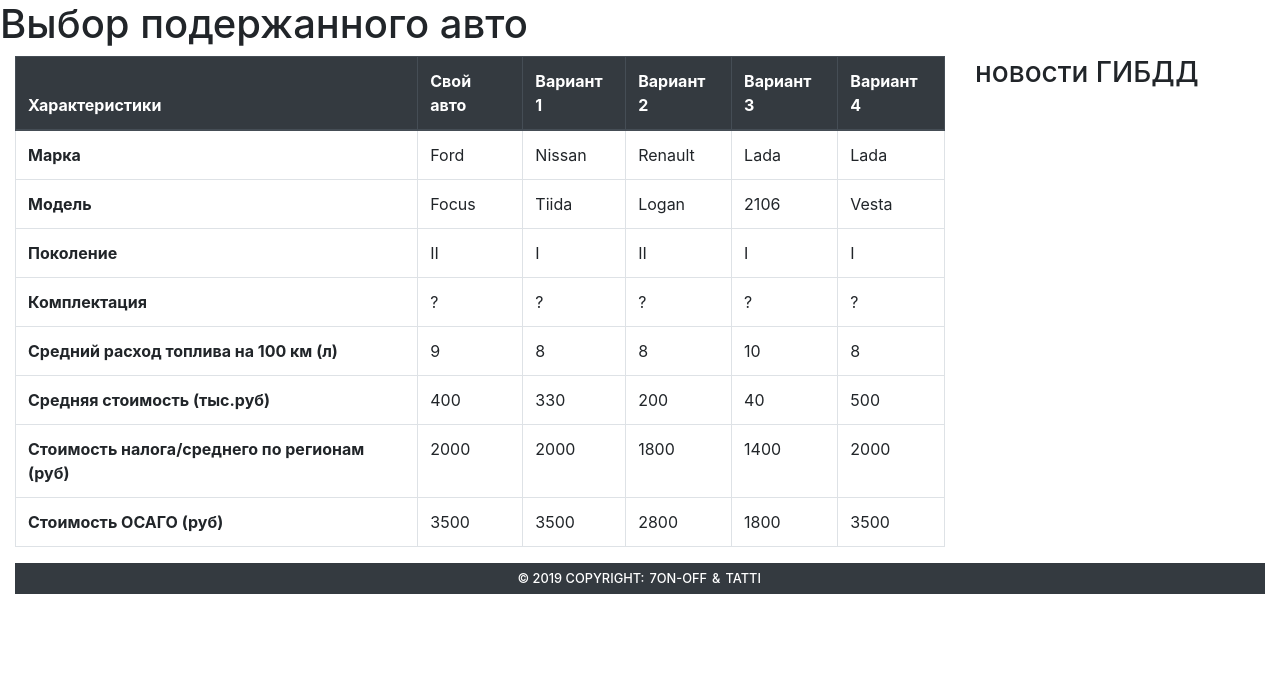
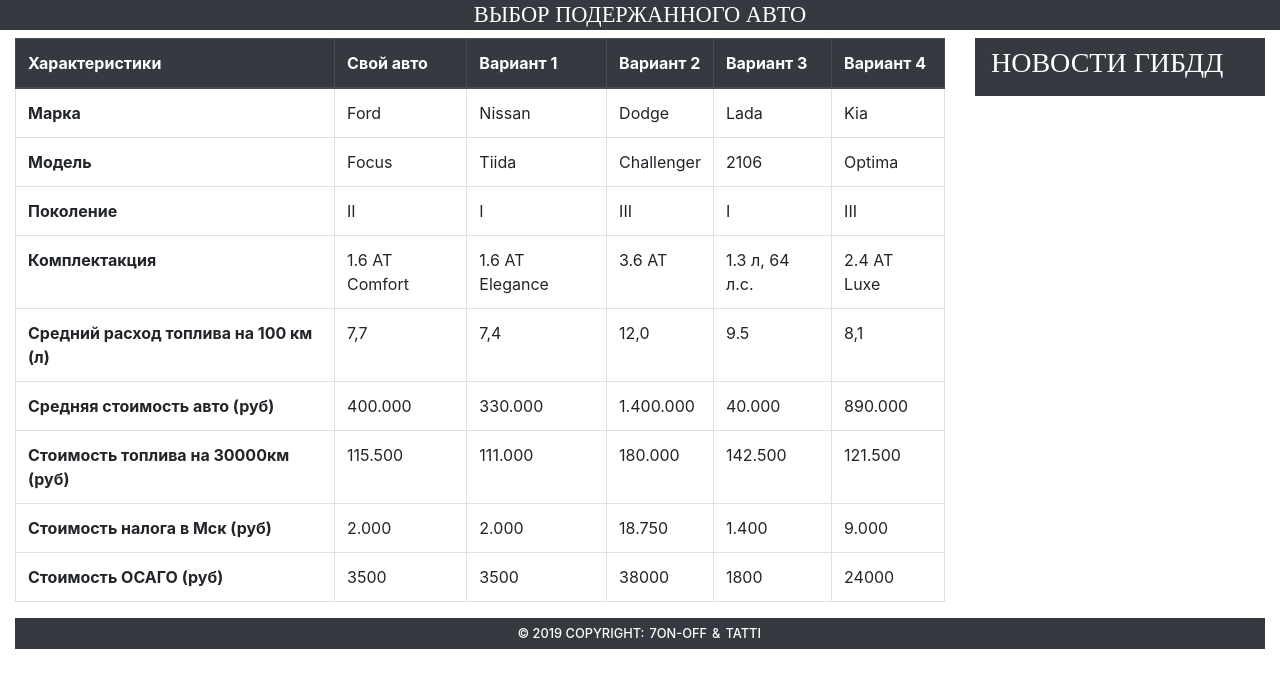
Before and after one commit to jssemeone/used_car_compare, a Flask app: page / in a window 1280 px wide. Shown: the top 688 px of the page. Run offline with Flask 2, Linux system fonts and the light colour scheme; data that the repository does not hold is empty; some libraries are stand-ins or nearby versions.

Commit message:
Изменил кол-во отображаемы новостей, убрал даты публикаций, добавил стили, добавил параметры в таблицу

```diff
--- a/webapp/__init__.py
+++ b/webapp/__init__.py
@@ -9,7 +9,7 @@
 
     @app.route("/")
     def main():
-        news_list = News.query.limit(4).all()
+        news_list = News.query.limit(7).all()
         return render_template('index.html', news_list = news_list)
 
     return app
--- a/webapp/static/main.css
+++ b/webapp/static/main.css
@@ -1,17 +1,42 @@
 
-header-h1 {
+.header-h1 {
     text-align: center;
     margin-bottom: .5rem;
 }
-header-h1 h1 {
+.header-h1 h1 {
     background: #343a40;
     margin-bottom: 0;
-    padding: .5rem 1rem;
-    font-size: 1.25rem;
+    padding: .1rem 1rem;
+    font-family: 'Times New Roman', Times, serif;
+    font-size: 1.4rem;
     text-transform: uppercase;
     color: #fff;
 }
 
+
+.col-sm-3-news {
+    background: #343a40;
+    text-transform: uppercase;
+    color: #fff;
+    padding: .5rem 1rem;
+}
+
+.news-h3 {
+    font-family: 'Times New Roman', Times, serif;
+    text-transform: uppercase;
+    color: #fff;
+}
+
+.news-h6 {
+    font-family: 'Times New Roman', Times, serif;
+    font-style: italic;
+    text-transform: none;
+    text-decoration: none;
+}
+
+a:link {font-size:16px; color:white; text-decoration: none}
+a:visited {font-size:16px; color:gray}
+a:hover {font-size:16px; color:orangered}
 
 .footer-1 {
     text-align: center;
--- a/webapp/templates/index.html
+++ b/webapp/templates/index.html
@@ -30,99 +30,91 @@
                         <th scope="row"> Марка </th>
                         <td> Ford </td>
                         <td> Nissan </td>
-                        <td> Renault </td>
+                        <td> Dodge </td>
                         <td> Lada </td>
-                        <td> Lada </td>
+                        <td> Kia </td>
                         </tr>
                         <tr>
                         <th scope="row"> Модель </th>
                         <td> Focus </td>
                         <td> Tiida </td>
-                        <td> Logan </td>
+                        <td> Challenger </td>
                         <td> 2106 </td>
-                        <td> Vesta </td>
+                        <td> Optima </td>
                         </tr>
                         <tr>
                         <th scope="row"> Поколение </th>
                         <td> II </td>
                         <td> I </td>
-                        <td> II </td>
+                        <td> III </td>
                         <td> I </td>
-                        <td> I </td>
+                        <td> III </td>
                         </tr>
                         <tr>
-                        <th scope="row"> Комплектация </th>
-                        <td> ? </td>
-                        <td> ? </td>
-                        <td> ? </td>
-                        <td> ? </td>
-                        <td> ? </td>
+                        <th scope="row"> Комплектакция </th>
+                        <td> 1.6 AT Comfort  </td>
+                        <td> 1.6 AT Elegance </td>
+                        <td> 3.6 AT </td>
+                        <td> 1.3 л, 64 л.с. </td>
+                        <td> 2.4 AT Luxe </td>
                         </tr>
                         <tr>
                         <th scope="row"> Средний расход топлива на 100 км (л) </th>
-                        <td> 9 </td>
-                        <td> 8 </td>
-                        <td> 8 </td>
-                        <td> 10 </td>
-                        <td> 8 </td>
+                        <td> 7,7 </td>
+                        <td> 7,4  </td>
+                        <td> 12,0 </td>
+                        <td> 9.5 </td>
+                        <td> 8,1 </td>
                         </tr>
-                        <th scope="row"> Средняя стоимость (тыс.руб) </th>
-                        <td> 400 </td>
-                        <td> 330 </td>
-                        <td> 200 </td>
-                        <td> 40 </td>
-                        <td> 500 </td>
+                        <th scope="row"> Средняя стоимость авто (руб) </th>
+                        <td> 400.000 </td>
+                        <td> 330.000 </td>
+                        <td> 1.400.000 </td>
+                        <td> 40.000 </td>
+                        <td> 890.000 </td>
                         </tr>
-                        <th scope="row"> Стоимость налога/среднего по регионам (руб) </th>
-                        <td> 2000 </td>
-                        <td> 2000 </td>
-                        <td> 1800 </td>
-                        <td> 1400 </td>
-                        <td> 2000 </td>
+                        <tr>
+                        <th scope="row"> Стоимость топлива на 30000км (руб) </th>
+                        <td> 115.500 </td>
+                        <td> 111.000 </td>
+                        <td> 180.000 </td>
+                        <td> 142.500 </td>
+                        <td> 121.500 </td>
+                        </tr>
+                        <th scope="row"> Стоимость налога в Мск (руб) </th>
+                        <td> 2.000 </td>
+                        <td> 2.000 </td>
+                        <td> 18.750 </td>
+                        <td> 1.400 </td>
+                        <td> 9.000 </td>
                         </tr>
                         <th scope="row"> Стоимость ОСАГО (руб) </th>
                         <td> 3500 </td>
                         <td> 3500 </td>
-                        <td> 2800 </td>
+                        <td> 38000 </td>
                         <td> 1800 </td>
-                        <td> 3500 </td>
+                        <td> 24000 </td>
                         </tr>
                     </tbody>
                 </table>
             </div>
             <div class="col-sm-3">
-                <h3> новости ГИБДД </h3>
-                {% for news in news_list %}
-                <h6><a href = "{{ news.url }}"> {{ news.title }} </a></h6>
-                <p> {{ news.published_date }}</p>
-                {% endfor%}
+                <div class="col-sm-3-news">
+                    <div class="news-h3">
+                        <h3> новости ГИБДД </h3>
+                    </div>
+                    <div class="news-h6">
+                        {% for news in news_list %}
+                        <h6><a href = "{{ news.url }}"> {{ news.title }} </a></h6>
+                        <!-- <p> {{ news.published_date }}</p> -->
+                        {% endfor%}
+                    </div>
+                </div>
             </div>
         </div>
         <div class="row">
             <div class=col-12>
                 <footer>
-                    <style>
-                        .footer-1 {
-                            text-align: center;
-                            margin-bottom: .5rem;
-                        }
-                        .footer-1 h1 {
-                            background: #343a40;
-                            margin-bottom: 0;
-                            padding: .5rem 1rem;
-                            font-size: 0.8rem;
-                            text-transform: uppercase;
-                            color: #fff;
-                        }
-                        .footer-1 a {
-                            background: #343a40;
-                            margin-bottom: 0;
-                            padding: .5rem 0.1rem;
-                            font-size: 0.8rem;
-                            text-transform: uppercase;
-                            color: #fff;
-                        }
-                    </style>
                     <div class="footer-1">
                         <h1> © 2019 Copyright:
                             <a href="https://www.instagram.com/jssemeone/"> 7on-off </a> &
@@ -131,7 +123,6 @@
                     </div>
                 </footer>
             </div>
-
         </div>
     </div>
     <!-- Optional JavaScript -->
```
